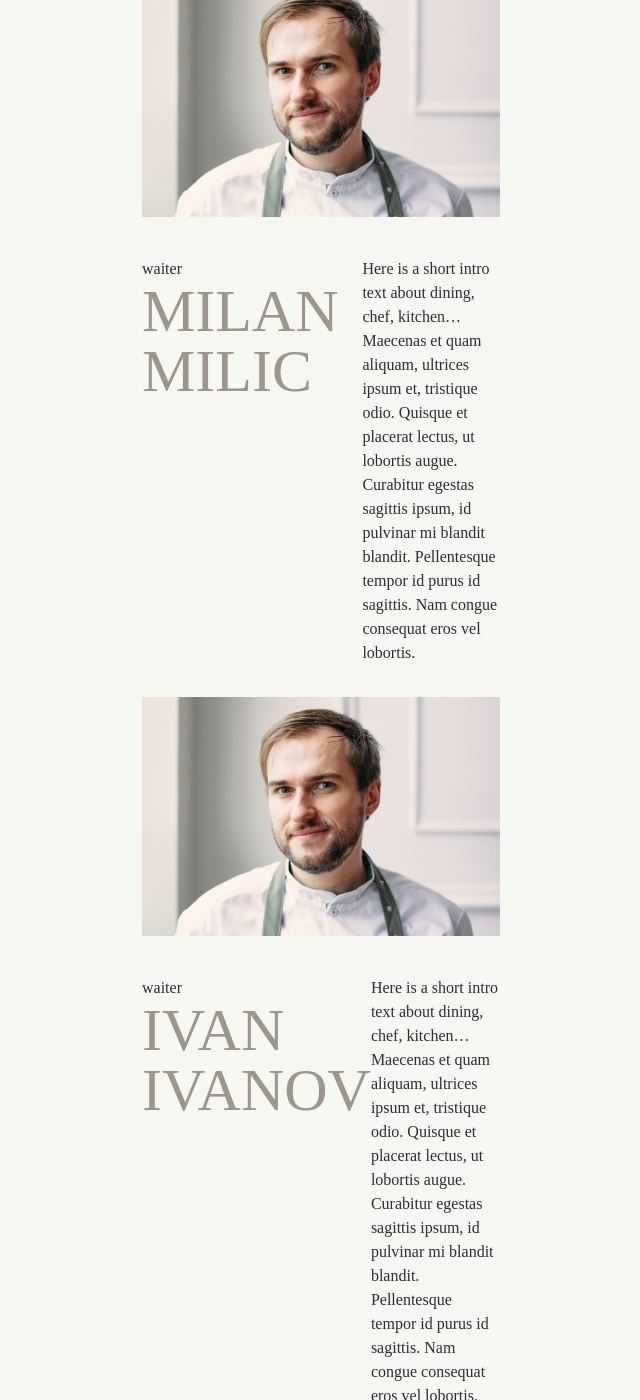
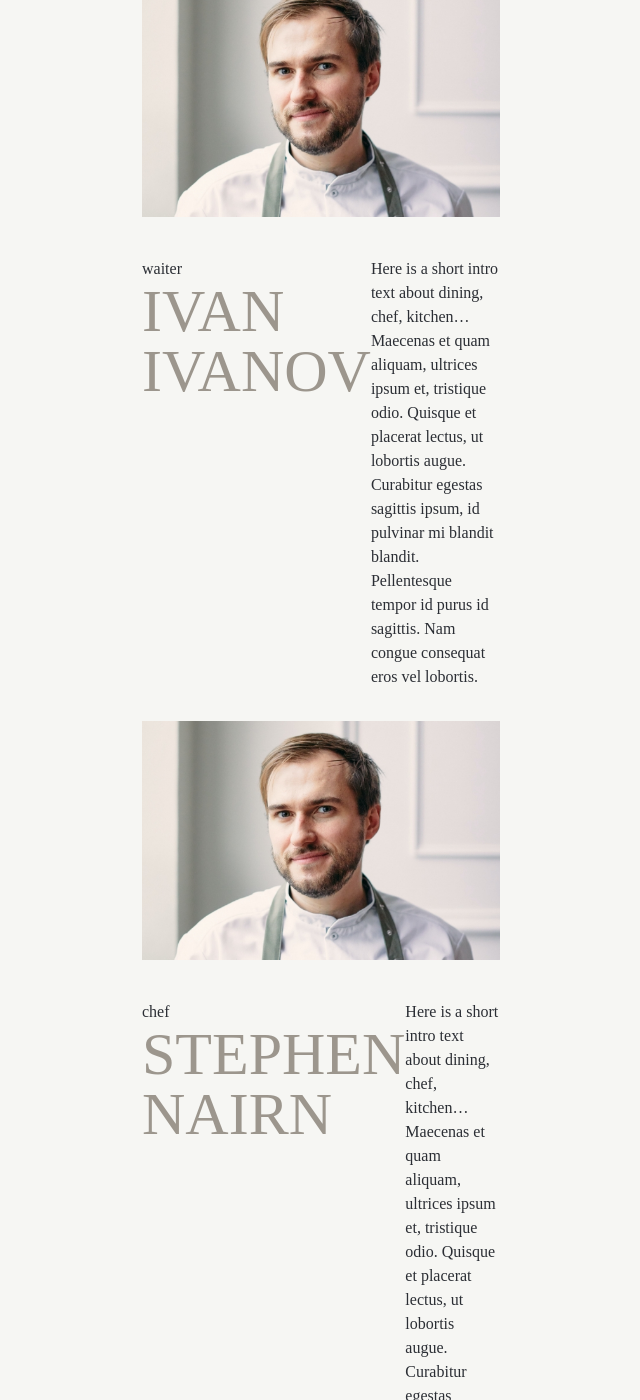
Before and after one commit to milosptr/event-centar, a Jekyll site: the page built from index.md, in a window 1280 px wide and 1400 px high, scrolled down 5117 px. Shown: the whole window, without its empty margins (50-690 px from the left). Built offline with Jekyll 4.4.1, drawn with Linux system fonts in a browser that asks for light colours; some web fonts are replaced.

Commit message:
Update from Forestry.io Evgeniya Naydenisheva updated index.md

```diff
--- a/index.md
+++ b/index.md
@@ -27,13 +27,6 @@ members:
   position: CEO
   image: "/assets/images/team-member1.jpg"
   about: ''
-- name: Milan Milic
-  position: waiter
-  image: "/assets/images/team-member1.jpg"
-  about: Here is a short intro text about dining, chef, kitchen…Maecenas et quam aliquam,
-    ultrices ipsum et, tristique odio. Quisque et placerat lectus, ut lobortis augue.
-    Curabitur egestas sagittis ipsum, id pulvinar mi blandit blandit. Pellentesque
-    tempor id purus id sagittis. Nam congue consequat eros vel lobortis.
 - name: Ivan Ivanov
   position: waiter
   image: "/assets/images/team-member1.jpg"
```
